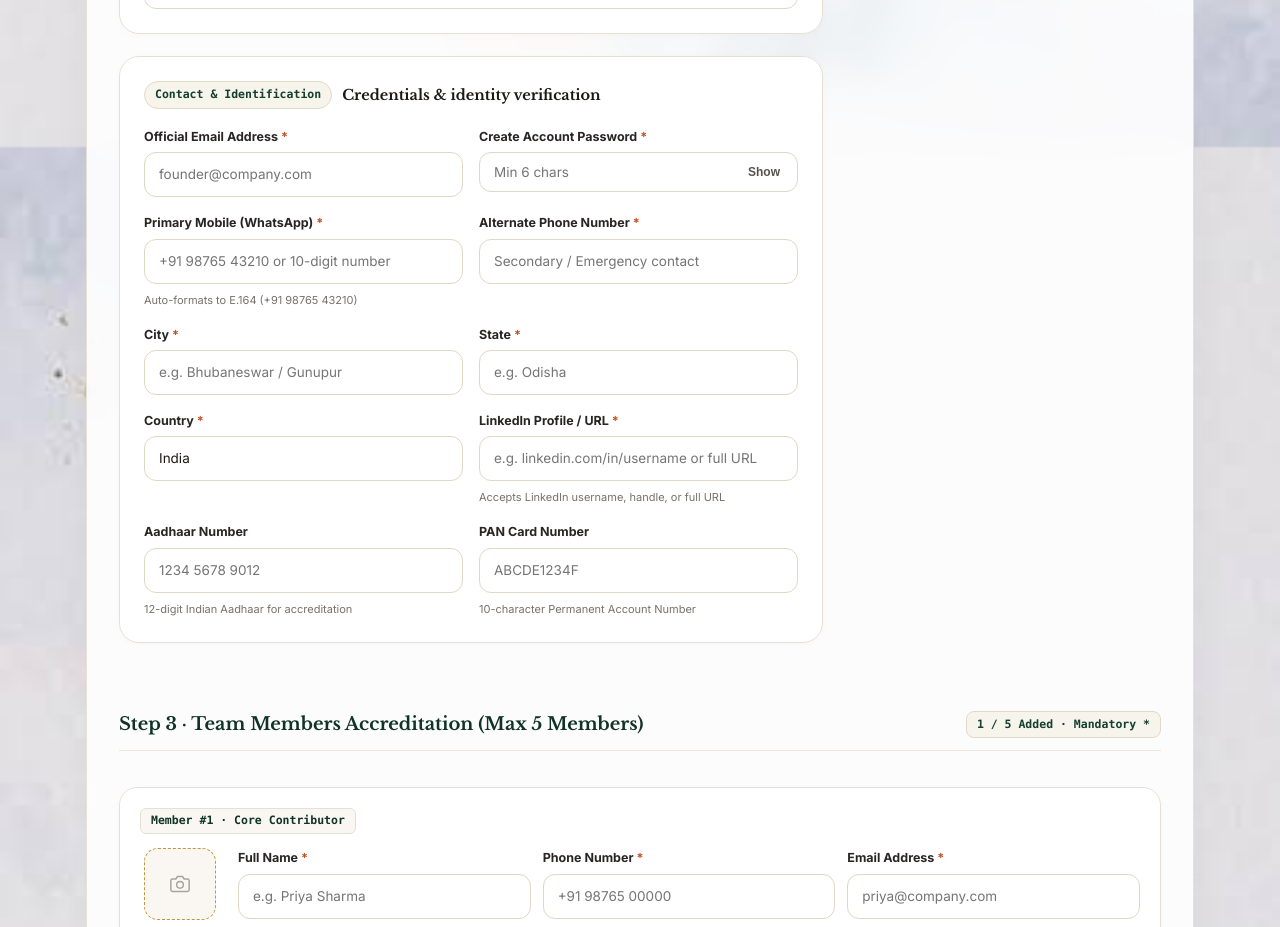
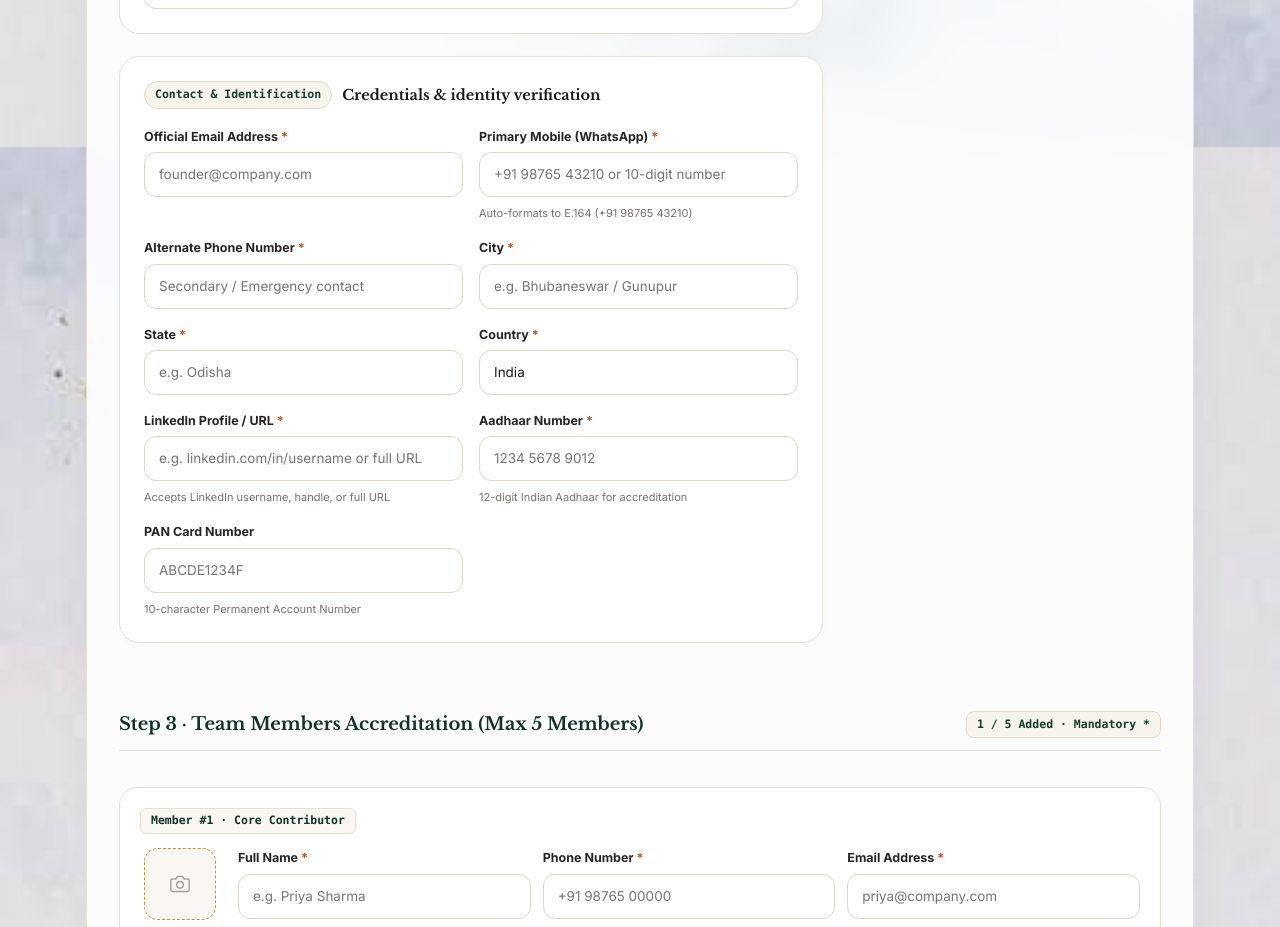
Before and after one commit to comapny230-code/ISF-Registration, a Next.js app in the folder frontend-web/: page /register in a window 1280 px wide. Shown: the part 1780-2707 px from the top of the page. Built offline with nearby package versions, Linux system fonts and the light colour scheme; a web font is replaced by a local one.

Commit message:
Remove password field and make Aadhaar number mandatory with required star mark

```diff
--- a/frontend-web/app/register/page.tsx
+++ b/frontend-web/app/register/page.tsx
@@ -178,7 +178,6 @@ export default function RegisterPage() {
   const [leadPhoto, setLeadPhoto] = useState("");
   const [email, setEmail] = useState("");
   const [password, setPassword] = useState("");
-  const [showPassword, setShowPassword] = useState(false);
   const [mobile, setMobile] = useState("");
   const [altMobile, setAltMobile] = useState("");
   const [domain, setDomain] = useState("Agritech & Food Safety");
@@ -278,27 +277,14 @@ export default function RegisterPage() {
     if (fullName.trim()) score += 10;
     if (projectDetails.trim()) score += 15;
     if (email.trim() && email.includes("@")) score += 10;
-    if (password.length >= 6) score += 10;
     if (mobile.trim()) score += 10;
     if (leadPhoto) score += 10;
+    if (aadharNumber.trim().replace(/[\s-]/g, "").length === 12) score += 10;
     if (projectReportFile || projectReportUrl) score += 10;
     if (members.length > 0 && members[0].name.trim()) score += 10;
     return Math.min(score, 100);
-  }, [category, teamName, fullName, projectDetails, email, password, mobile, leadPhoto, projectReportFile, projectReportUrl, members]);
-
-  // Password Strength Calculator using Jathara palette
-  const passwordStrength = useMemo(() => {
-    if (!password) return { level: 0, label: "Enter password (min 6 chars)", color: "#78716c" };
-    let points = 0;
-    if (password.length >= 6) points += 1;
-    if (password.length >= 8) points += 1;
-    if (/[0-9]/.test(password)) points += 1;
-    if (/[^A-Za-z0-9]/.test(password)) points += 1;
-    if (points <= 1) return { level: 1, label: "Weak (add numbers/symbols)", color: "#c25022" };
-    if (points === 2) return { level: 2, label: "Fair (acceptable)", color: "#d6b25e" };
-    if (points === 3) return { level: 3, label: "Good security", color: "#256f57" };
-    return { level: 4, label: "Strong & Accredited", color: "#143e30" };
-  }, [password]);
+  }, [category, teamName, fullName, projectDetails, email, mobile, leadPhoto, aadharNumber, projectReportFile, projectReportUrl, members]);
+
 
   // Lead photo upload handler
   const leadFileInputRef = useRef<HTMLInputElement>(null);
@@ -371,10 +357,6 @@ export default function RegisterPage() {
     }
     if (!fullName.trim()) {
       handleFormError("Please enter your full name.");
-      return;
-    }
-    if (!password || password.length < 6) {
-      handleFormError("Please enter an account password of at least 6 characters.");
       return;
     }
 
@@ -410,12 +392,14 @@ export default function RegisterPage() {
         handleFormError("Please enter your Project / Venture details (~200 words).");
         return;
       }
-      if (aadharNumber.trim()) {
-        const cleanAadhar = aadharNumber.replace(/[\s-]/g, "");
-        if (cleanAadhar.length !== 12 || !/^\d{12}$/.test(cleanAadhar)) {
-          handleFormError("Please enter a valid 12-digit Aadhaar Card number (e.g. 1234 5678 9012) or leave blank.");
-          return;
-        }
+      if (!aadharNumber.trim()) {
+        handleFormError("Please enter your 12-digit Aadhaar Card number.");
+        return;
+      }
+      const cleanAadhar = aadharNumber.replace(/[\s-]/g, "");
+      if (cleanAadhar.length !== 12 || !/^\d{12}$/.test(cleanAadhar)) {
+        handleFormError("Please enter a valid 12-digit Aadhaar Card number (e.g. 1234 5678 9012).");
+        return;
       }
       if (panNumber.trim()) {
         const cleanPan = panNumber.trim().toUpperCase();
@@ -2059,49 +2043,6 @@ export default function RegisterPage() {
                       </div>
                     </div>
 
-                    <div className="form-group-item">
-                      <label className="form-label-row" htmlFor="password">
-                        <span>Create Account Password <span className="field-req-mark">*</span></span>
-                      </label>
-                      <div className="input-icon-wrapper">
-                        <input
-                          id="password"
-                          className="input-text-ctrl"
-                          type={showPassword ? "text" : "password"}
-                          required
-                          placeholder="Min 6 chars"
-                          value={password}
-                          onChange={(e) => setPassword(e.target.value)}
-                        />
-                        <button
-                          type="button"
-                          className="btn-pwd-peek"
-                          onClick={() => setShowPassword(!showPassword)}
-                        >
-                          {showPassword ? "Hide" : "Show"}
-                        </button>
-                      </div>
-
-                      {/* Interactive Password Strength Meter with Jathara colors */}
-                      {password && (
-                        <div className="strength-meter-row">
-                          <div className="strength-bars-track">
-                            {[1, 2, 3, 4].map((i) => (
-                              <div
-                                key={i}
-                                className="strength-bar-unit"
-                                style={{
-                                  background: i <= passwordStrength.level ? passwordStrength.color : "#ede7db",
-                                }}
-                              />
-                            ))}
-                          </div>
-                          <span className="strength-feedback-text" style={{ color: passwordStrength.color }}>
-                            {passwordStrength.label}
-                          </span>
-                        </div>
-                      )}
-                    </div>
 
                     <div className="form-group-item">
                       <label className="form-label-row" htmlFor="mobile">
@@ -2233,13 +2174,14 @@ export default function RegisterPage() {
 
                     <div className="form-group-item">
                       <label className="form-label-row" htmlFor="aadharNumber">
-                        <span>Aadhaar Number</span>
+                        <span>Aadhaar Number <span className="field-req-mark">*</span></span>
                       </label>
                       <div className="input-icon-wrapper">
                         <input
                           id="aadharNumber"
                           className="input-text-ctrl"
                           type="text"
+                          required
                           maxLength={14}
                           placeholder="1234 5678 9012"
                           value={aadharNumber}
--- a/frontend-web/app/v1/[...route]/route.ts
+++ b/frontend-web/app/v1/[...route]/route.ts
@@ -438,6 +438,9 @@ async function handleRequest(request: Request) {
       }
       if (!linkedinUrl) {
         return Response.json({ message: "LinkedIn profile URL is required." }, { status: 400 });
+      }
+      if (!aadharNumber || aadharNumber.length !== 12 || !/^\d{12}$/.test(aadharNumber)) {
+        return Response.json({ message: "A valid 12-digit Aadhaar Card number is required." }, { status: 400 });
       }
       if (members.length === 0) {
         return Response.json({ message: "At least one team member detail is required (max 5 members)." }, { status: 400 });
```
Also changed, not shown: 1 other file (tests, documents, lock files or other folders).
